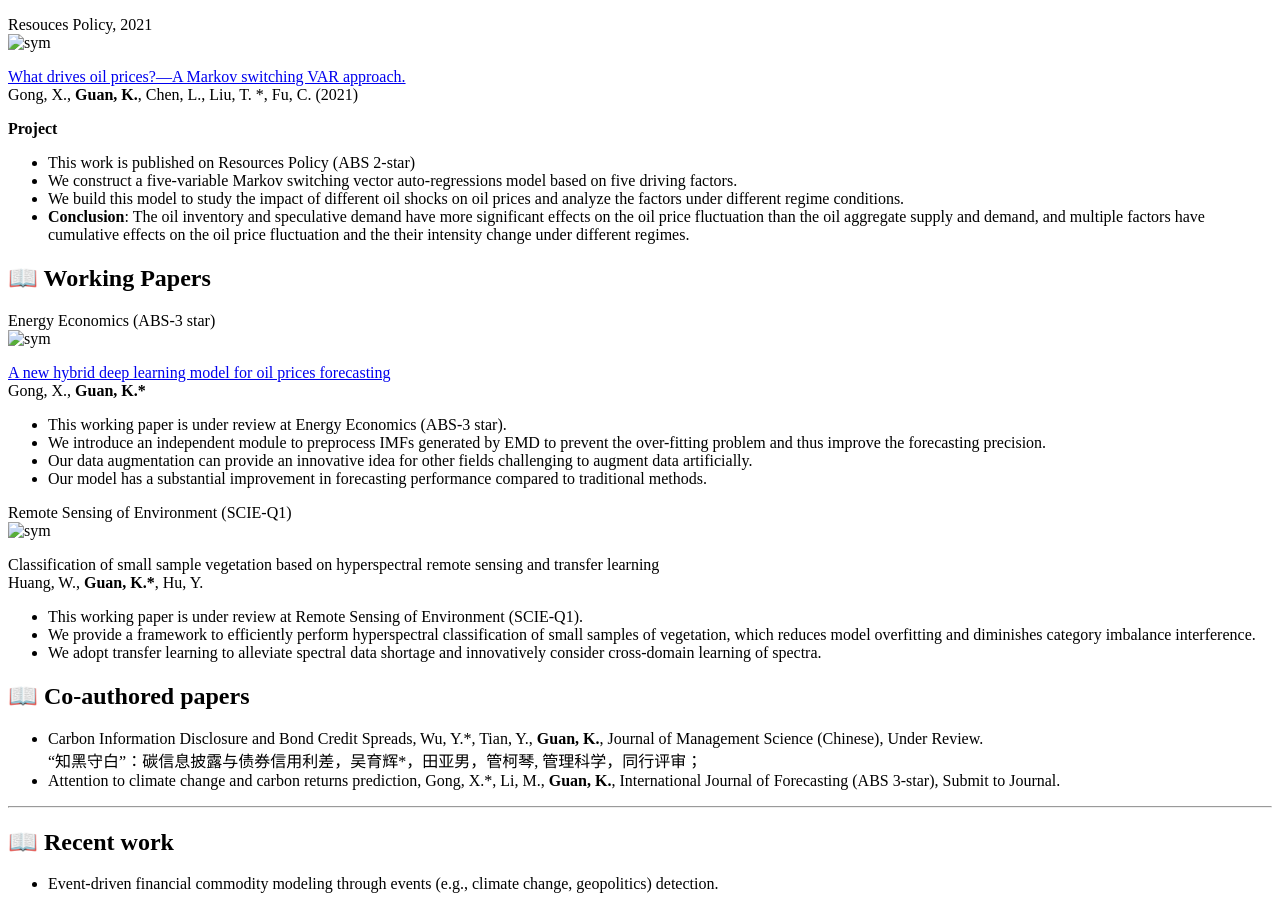
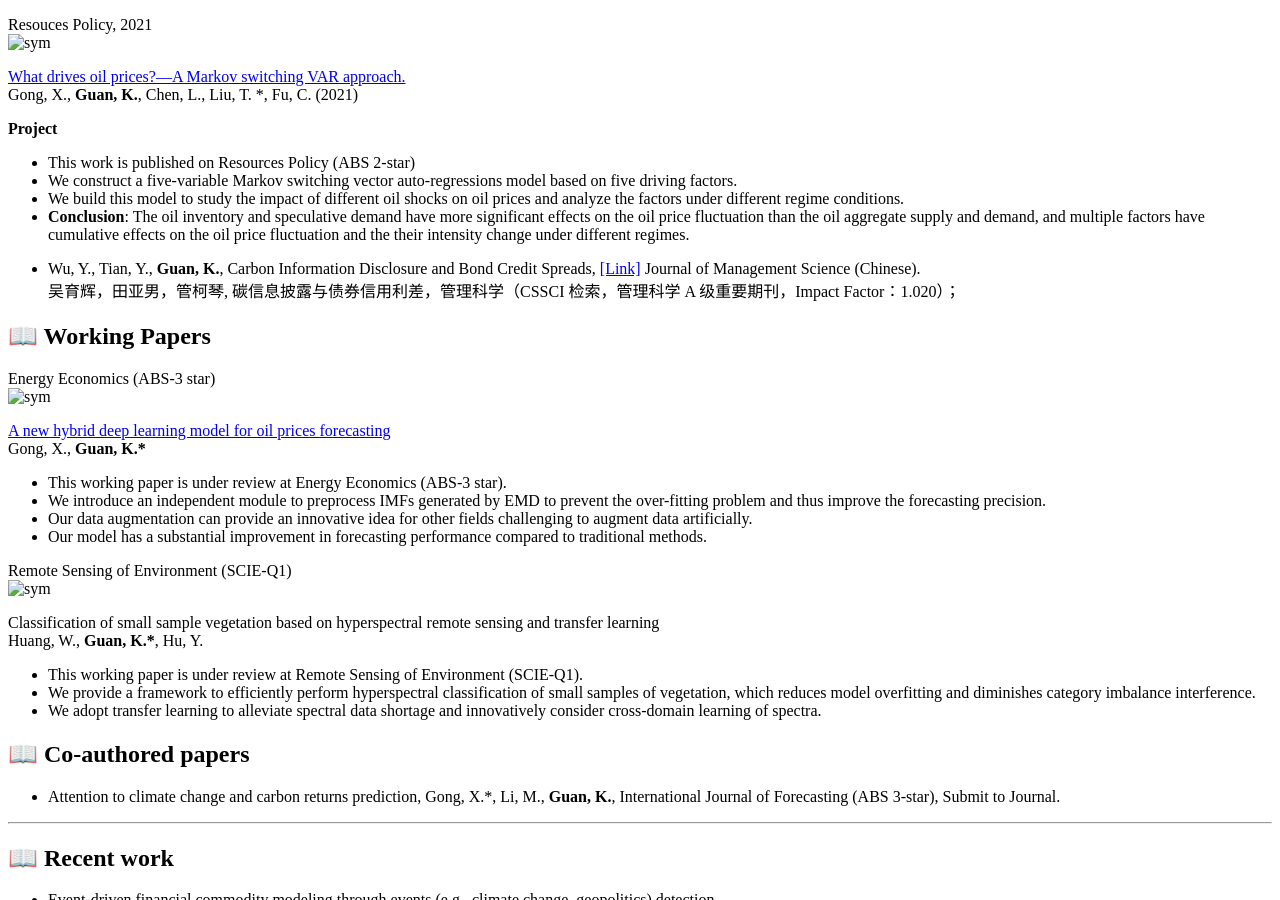
Before and after one commit to RayeRen/acad-homepage.github.io, a Jekyll site: the page built from _pages/includes/research.md, in a window 1280 px wide and 900 px high, scrolled down 756 px. Built offline with Jekyll 4.4.1, drawn with Linux system fonts in a browser that asks for light colours; our own code applies the rules of GitHub Pages for plain Markdown files.

Commit message:
Add my new paper

```diff
--- a/_pages/includes/research.md
+++ b/_pages/includes/research.md
@@ -36,6 +36,11 @@ Gong, X., **Guan, K.**, Chen, L., Liu, T. \*, Fu, C. (2021)
 </div>
 </div>
 
+<div class='paper-box-text' markdown="1">
+- Wu, Y., Tian, Y., **Guan, K.**, Carbon Information Disclosure and Bond Credit Spreads, [[Link]](http://glkx.hit.edu.cn/glkxcn/ch/reader/view_abstract.aspx?file_no=202206092&flag=1) Journal of Management Science (Chinese).\\
+吴育辉，田亚男，管柯琴, 碳信息披露与债券信用利差，管理科学（CSSCI 检索，管理科学 A 级重要期刊，Impact Factor：1.020）；
+</div>
+
 ## 📖 Working Papers
 
 <div class='paper-box'><div class='paper-box-image'><div><div class="badge">Energy Economics (ABS-3 star)</div><img src='images/ee-emd/framework.png' alt="sym" width="100%"></div></div>
@@ -68,8 +73,6 @@ Huang, W., **Guan, K.\***, Hu, Y.
 ## 📖 Co-authored papers
 
 <div class='paper-box-text' markdown="1">
-- Carbon Information Disclosure and Bond Credit Spreads, Wu, Y.\*, Tian, Y., **Guan, K.**, Journal of Management Science (Chinese), Under Review.\\
-“知黑守白”：碳信息披露与债券信用利差，吴育辉*，田亚男，管柯琴, 管理科学，同行评审；
 - Attention to climate change and carbon returns prediction, Gong, X.\*, Li, M., **Guan, K.**, International Journal of Forecasting (ABS 3-star), Submit to Journal.
 </div>
 ---
```
Also changed, not shown: _pages/includes/project.md (+1 -1 lines), 1 other file.
